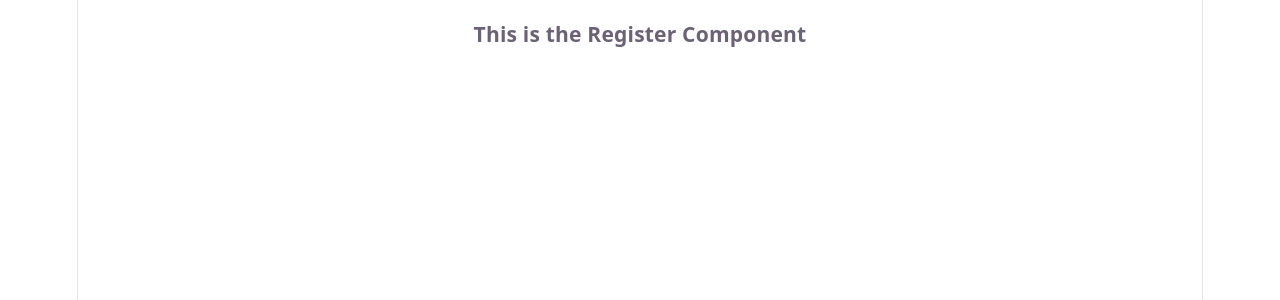
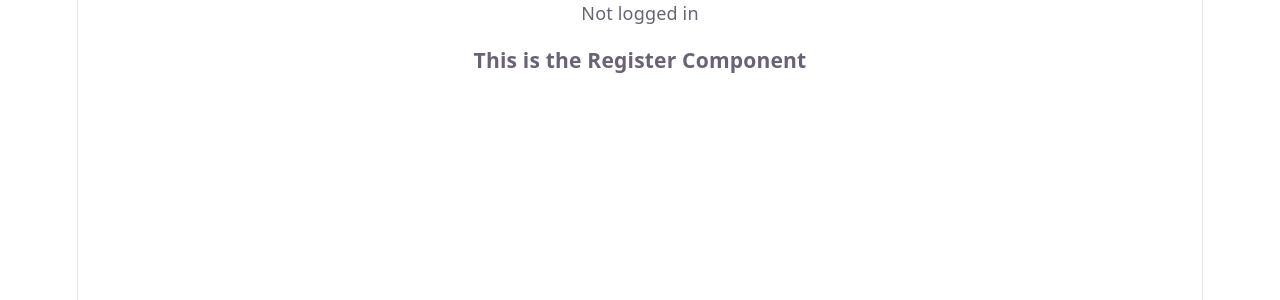
Before and after one commit to ben-manning/checkpoint, a React (Vite) app in the folder client/: page /register in a window 1280 px wide. Shown: the top 300 px of the page. Built offline with nearby package versions, Linux system fonts and the light colour scheme.

Commit message:
stubbed out a logout button

```diff
--- a/client/src/App.jsx
+++ b/client/src/App.jsx
@@ -4,6 +4,7 @@ import Dashboard from './components/Dashboard.jsx';
 import Login from './components/Login.jsx';
 import Register from './components/Register.jsx';
 import { useAuth } from './context/AuthContext.jsx';
+import Nav from './components/Nav.jsx';
 import './App.css'
 
 const PrivateRoute = ({ isAuthenticated, children }) => {
@@ -20,6 +21,7 @@ function App() {
   const { currentUser } = useAuth();
   return (
     <>
+      <Nav />
       <Routes>
         <Route path='/' element={<Home />} />
         <Route path='/login' element={<Login />} />
--- /dev/null
+++ b/client/src/components/Nav.jsx
@@ -0,0 +1,16 @@
+import { useAuth } from '../context/AuthContext.jsx';
+
+const Nav = () => {
+  const { currentUser, logout } = useAuth();
+
+  return (
+    <nav>
+      <span>{currentUser ? `Logged in as ${currentUser.name}` : 'Not logged in'}</span>
+      {currentUser && (
+        <button onClick={logout}>Log Out</button>
+      )}
+    </nav>
+  );
+};
+
+export default Nav;
```
